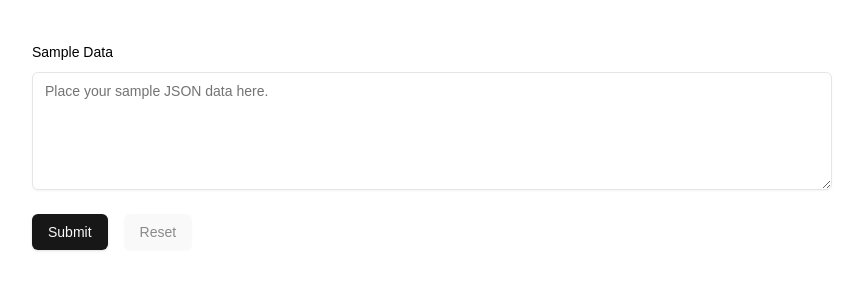
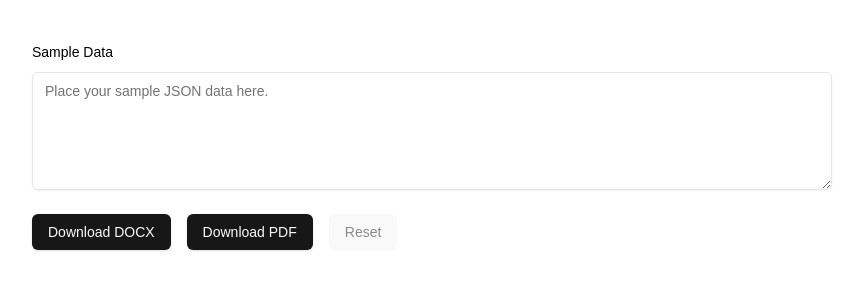
Before and after one commit to SanjeevSaniel/adobe-doc-merge, a Next.js app: page /merge in a window 1280 px wide. Shown: the top 300 px of the page, without its empty margins (8-871 px from the left). Built offline with nearby package versions, Linux system fonts and the light colour scheme.

Commit message:
Implement merge component with form handling, file downloads, and separate loading states for DOCX and PDF

```diff
--- a/src/app/merge/page.tsx
+++ b/src/app/merge/page.tsx
@@ -22,15 +22,26 @@ const FormSchema = z.object({
   }),
 });
 
+// Define types for form data
+type FormData = z.infer<typeof FormSchema>;
+
+interface HandleDownloadParams {
+  data: FormData;
+  endpoint: string;
+  fileExtension: 'docx' | 'pdf';
+}
+
 export default function MergePage() {
   const form = useForm<z.infer<typeof FormSchema>>({
     resolver: zodResolver(FormSchema),
     defaultValues: { bio: '' }, // Ensure initial value is empty
   });
 
-  const [isLoading, setIsLoading] = useState(false);
-  const [isTextareaEmpty, setIsTextareaEmpty] = useState(true);
+  const [isDocxLoading, setIsDocxLoading] = useState(false); // State for DOCX loading status
+  const [isPdfLoading, setIsPdfLoading] = useState(false); // State for PDF loading status
+  const [isTextareaEmpty, setIsTextareaEmpty] = useState(true); // State for checking if textarea is empty
 
+  // Effect to watch form changes and update isTextareaEmpty state
   useEffect(() => {
     const subscription = form.watch((value) => {
       setIsTextareaEmpty(!value.bio || value.bio.trim() === '');
@@ -38,12 +49,21 @@ export default function MergePage() {
     return () => subscription.unsubscribe();
   }, [form]);
 
-  async function onSubmit(data: z.infer<typeof FormSchema>) {
-    setIsLoading(true);
+  async function handleDownload({
+    data,
+    endpoint,
+    fileExtension,
+  }: HandleDownloadParams) {
+   if (fileExtension === 'docx') {
+     setIsDocxLoading(true);
+   } else {
+     setIsPdfLoading(true);
+   }
+
     try {
       const jsonDataForMerge = JSON.parse(data.bio);
 
-      const response = await fetch('/api/merge', {
+      const response = await fetch(endpoint, {
         method: 'POST',
         headers: {
           'Content-Type': 'application/json',
@@ -59,15 +79,15 @@ export default function MergePage() {
         const { author } = jsonDataForMerge;
         const sanitizedAuthor = author.replace(/\s+/g, '');
         const date = new Date().toISOString().split('T')[0];
-        const timestamp = new Date().toISOString().replace(/[:.-]/g, '');
-        const filename = `Invoice_${sanitizedAuthor}_${date}_${timestamp}.docx`;
+        const timestamp = new Date().toISOString().replace(/[:.-]/g, ''); // Generate timestamp
+        const filename = `Invoice_${sanitizedAuthor}_${date}_${timestamp}.${fileExtension}`;
 
         a.style.display = 'none';
         a.href = url;
-        a.download = filename;
-        document.body.appendChild(a);
-        a.click();
-        window.URL.revokeObjectURL(url);
+        a.download = filename; // Set download attribute with filename
+        document.body.appendChild(a); // Append link to the body
+        a.click(); // Trigger click to start download
+        window.URL.revokeObjectURL(url); // Revoke the object URL
 
         toast({
           title: 'File downloaded successfully!',
@@ -80,6 +100,7 @@ export default function MergePage() {
         });
       }
     } catch (error) {
+      // Handle errors
       if (error instanceof Error) {
         toast({
           title: 'Error',
@@ -92,10 +113,15 @@ export default function MergePage() {
         });
       }
     } finally {
-      setIsLoading(false);
+      if (fileExtension === 'docx') {
+        setIsDocxLoading(false);
+      } else {
+        setIsPdfLoading(false);
+      }
     }
   }
 
+  // Function to reset form
   function handleReset() {
     form.reset({ bio: '' });
   }
@@ -103,7 +129,7 @@ export default function MergePage() {
   return (
     <Form {...form}>
       <form
-        onSubmit={form.handleSubmit(onSubmit)}
+        // onSubmit={form.handleSubmit(onSubmit)}
         className='w-2/3 space-y-6'>
         <FormField
           control={form.control}
@@ -125,15 +151,38 @@ export default function MergePage() {
         />
         <div className='flex gap-4'>
           <Button
-            type='submit'
-            disabled={isLoading}>
-            {isLoading ? <LoadingIcon /> : 'Submit'}
+            type='button'
+            onClick={() =>
+              form.handleSubmit((data) =>
+                handleDownload({
+                  data,
+                  endpoint: '/api/merge',
+                  fileExtension: 'docx',
+                }),
+              )()
+            }
+            disabled={isDocxLoading}>
+            {isDocxLoading ? <LoadingIcon /> : 'Download DOCX'}
+          </Button>
+          <Button
+            type='button'
+            onClick={() =>
+              form.handleSubmit((data) =>
+                handleDownload({
+                  data,
+                  endpoint: '/api/generate-pdf',
+                  fileExtension: 'pdf',
+                }),
+              )()
+            }
+            disabled={isPdfLoading}>
+            {isPdfLoading ? <LoadingIcon /> : 'Download PDF'}
           </Button>
           <Button
             variant='secondary'
             type='button'
             onClick={handleReset}
-            disabled={isTextareaEmpty || isLoading}>
+            disabled={isTextareaEmpty || isDocxLoading || isPdfLoading}>
             Reset
           </Button>
         </div>
```
